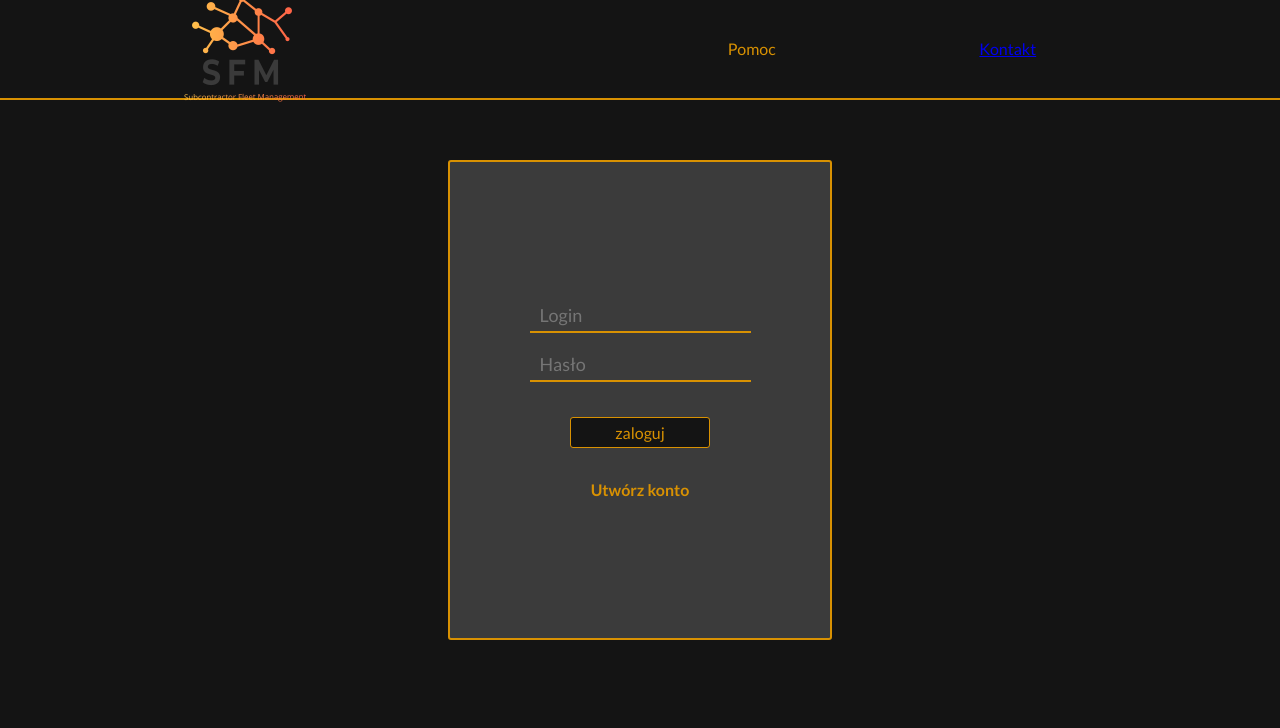
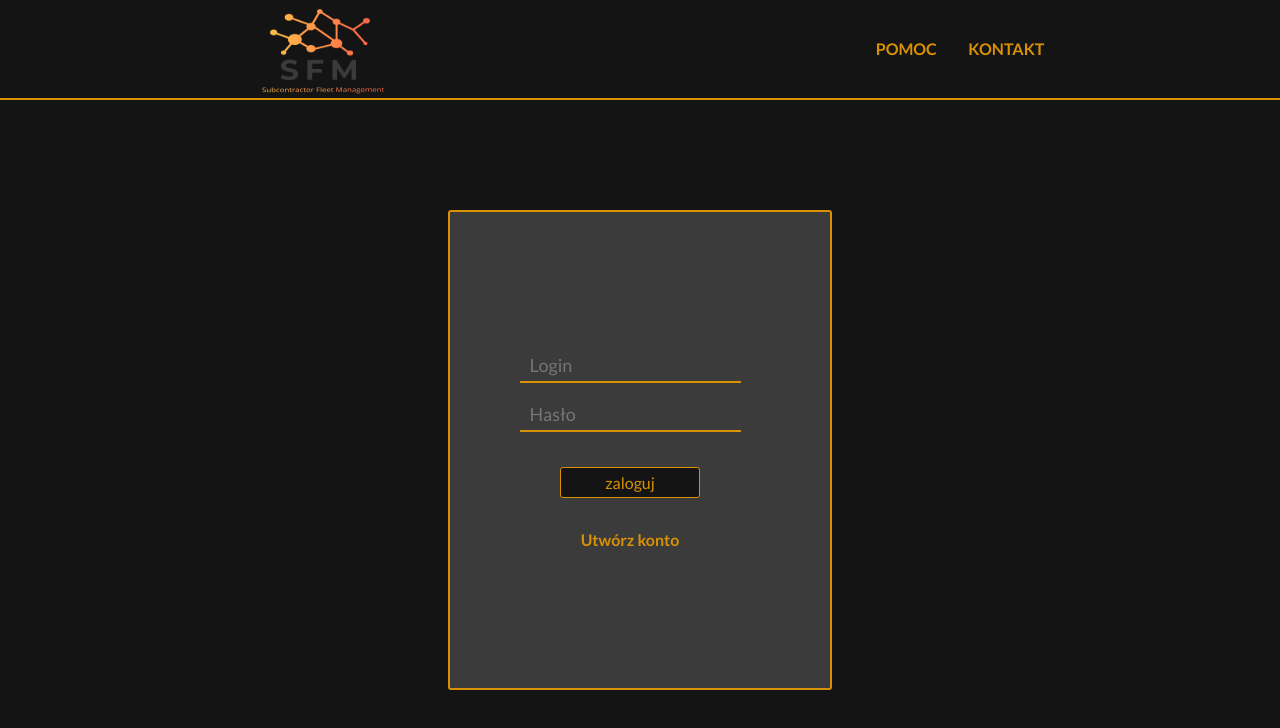
Before and after one commit to MatrasTomek/SFM, a React (Create React App) app: page /#/ in a window 1280 px wide. Shown: the top 728 px of the page. Built offline with nearby package versions, Linux system fonts and the light colour scheme.

Commit message:
fix: viev of main components background

```diff
--- a/src/components/DataItems/Info/Info.js
+++ b/src/components/DataItems/Info/Info.js
@@ -14,8 +14,7 @@ import {
 } from "../../../components";
 import styles from "./info.module.scss";
 
-// const required = (value) => (value ? undefined : "Pole wymagane");
-const required = () => {};
+const required = (value) => (value ? undefined : "Pole wymagane");
 
 const Info = ({ found }) => {
   const dispatch = useDispatch();
--- a/src/templates/AddSubcontractor/addSubcontractor.module.scss
+++ b/src/templates/AddSubcontractor/addSubcontractor.module.scss
@@ -5,5 +5,9 @@
     min-height: 80vh;
     margin-top: $header;
     background-image: url('../../assets/img/group-2935518_640.png');
+    background-position: center;
+    background-size: contain;
+    background-color: $box;
+    background-blend-mode: soft-light;
 
 }
--- a/src/templates/Calendar/calendar.module.scss
+++ b/src/templates/Calendar/calendar.module.scss
@@ -6,11 +6,11 @@
     min-height: 100vh;
     margin-top: $header;
     padding-top: 60px;
-    background-color: $background;
     color: $text-second;
     background-image: url('../../assets/img/calendar-3183600_640.png');
     background-position: center;
     background-size: contain;
+    background-color: $box;
     background-blend-mode: soft-light;
 
 
--- a/src/templates/CreateAccount-viev/createAccount.module.scss
+++ b/src/templates/CreateAccount-viev/createAccount.module.scss
@@ -5,7 +5,7 @@
     justify-content: center;
     align-items: center;
     width: 100%;
-    height: calc(100vh - 100px);
+    height: 100vh;
     background-color: $background;
 
     .inside {
@@ -53,8 +53,9 @@
 
     @media screen and (orientation:landscape) {
         .inside {
-            width: 95%;
-            height: 80%;
+            width: 85%;
+            height: 60%;
+            margin-top: 100px;
 
             .form {
                 flex-direction: row;
@@ -62,6 +63,7 @@
 
                 div {
                     flex-basis: 30%;
+                    margin-right: 5px;
                 }
             }
         }
--- a/src/templates/FindSubcontractor/find.module.scss
+++ b/src/templates/FindSubcontractor/find.module.scss
@@ -6,6 +6,8 @@
     margin-top: $header;
     padding: 20px;
     background-image: url('../../assets/img/icon-347230_640.png');
+    background-color: $box;
+    background-blend-mode: soft-light;
 
 
     .buttons {
--- a/src/templates/Header/header.module.scss
+++ b/src/templates/Header/header.module.scss
@@ -14,16 +14,61 @@
     border-bottom: 2px solid $text-first;
     z-index: 2;
 
+    .logo {
+        width: 160px;
+        height: 100px;
+        display: flex;
+        justify-content: center;
+        align-items: center;
+
+
+
+        img {
+            width: 200px;
+            height: 160px;
+        }
+    }
+
     .info {
         display: flex;
         justify-content: space-around;
         align-items: center;
-        flex-basis: 40%;
+        flex-wrap: wrap;
+        width: 80px;
+        height: 80px;
+
+        a,
+        p {
+            text-decoration: none;
+            color: $text-first;
+            transition: 0.3s;
+            text-transform: uppercase;
+            font-weight: 700;
+            cursor: pointer;
+
+            &:hover {
+                color: $text-second;
+            }
+        }
 
     }
 
     button {
         @include lightButton;
         @include smallButton;
+        width: 80px;
+    }
+
+
+    @media screen and (min-width: map-get($breakpoints, medium)) {
+
+        .logo,
+        .info {
+            width: 200px
+        }
+
+        button {
+            width: 120px;
+        }
     }
 }
--- a/src/templates/LogIn-viev/login.module.scss
+++ b/src/templates/LogIn-viev/login.module.scss
@@ -60,15 +60,18 @@
 
     @media screen and (orientation:landscape) {
         .inside {
-            width: 95%;
-            height: 80%;
+            width: 85%;
+            height: 60%;
+            margin-top: 100px;
 
             .form {
                 flex-direction: row;
                 flex-wrap: wrap;
+                justify-content: center;
 
                 div {
                     flex-basis: 30%;
+                    margin-right: 20px;
                 }
             }
         }
--- a/src/templates/Statistics/statistics.module.scss
+++ b/src/templates/Statistics/statistics.module.scss
@@ -6,7 +6,8 @@
     margin-top: $header;
     color: $text-second;
     background-image: url('../../assets/img/puzzle-982124_640.jpg');
-
+    background-color: $box;
+    background-blend-mode: soft-light;
 
 
     .selectors {
```
Also changed, not shown: src/templates/Start-viev/Start.js (+12 -4 lines).
